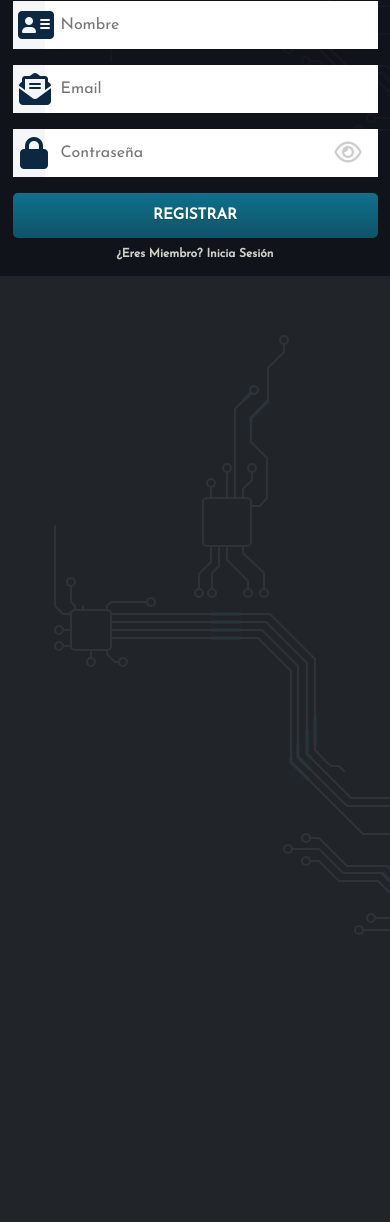
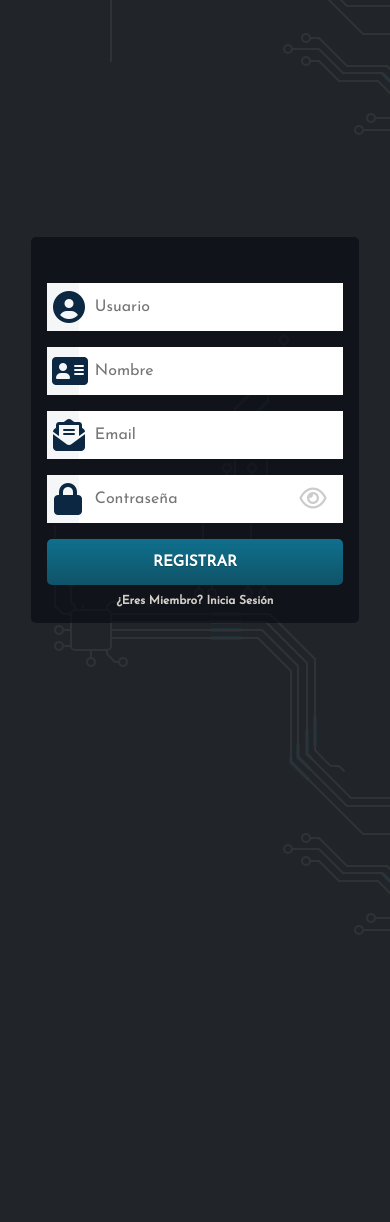
Before and after one commit to savelasquezo/VRT, a Django app: page /accounts/singup/ in a window 390 px wide; the page is wider, and only the part inside the window is pictured. Run offline with Django 4.2, Linux system fonts and the light colour scheme; style sheets or scripts are compiled from the project's sources; some libraries are stand-ins or nearby versions.

Commit message:
FixResponsive

```diff
--- a/core/InvestmentFund/static/css/accounts.css
+++ b/core/InvestmentFund/static/css/accounts.css
@@ -33,28 +33,73 @@
     text-align: center;
 }.ul-messages{margin-bottom:20px;padding:0;}.info {margin-top:0px;}
 
+.svg-container{
+    height:100vh;
+    width: 100%;
+    overflow: hidden;
+}
+
 .super-container{
     display: flex;
+    height: 100%;
     max-height:100vh;
     width: 100%;
     flex-direction: column;
     justify-content: center;
     align-items: center;
-    margin-top: 15%;
     overflow:hidden
 }
+
+.container{
+    position: absolute;
+    display: flex;
+    width: 100%;
+    height:100vh;
+    flex-direction: column;
+    justify-content: center;
+    align-items: center;
+    z-index: 99;
+    overflow: hidden;
+}.img-pw1{margin: 0px;margin-left: 10px;padding: 0px;transform: scale(0.8);}
+
+.container-pw{
+    display: flex;
+    width: 50%;
+    min-width: 280px;
+    flex-direction: column;
+    background: rgba(0, 0, 0, 0.20);
+    padding: 15px;
+    margin-top: -50px;
+    border-radius: 10px;
+    justify-content: center;
+    align-items: center;
+    text-align: center;
+    color: azure;
+}
+
+.container-form-confirm{
+    display: flex;
+    flex-direction: row;
+    justify-content: center;
+    align-items: center;
+    column-gap: 10px;
+}
+
 
 .login-form {
     padding: 2em;
     padding-bottom: 1em;
-    width:365px;
+    width:80%;
+    max-width:365px;
     border-radius: 5px;
     background: rgba(10, 10, 20, 0.65);
 }
 
 .flex-row {
     display: flex;
+    justify-content: center;
     position: relative;
+    margin: auto;
     margin-bottom: 1em;
 }
 
@@ -141,42 +186,6 @@
 }
 
 
-.container{
-    position: absolute;
-    display: flex;
-    width: 100%;
-    max-height:100vh;
-    margin: auto;
-    margin-top: 10%;
-    flex-direction: column;
-    justify-content: center;
-    align-items: center;
-    z-index: 99;
-    overflow: hidden;
-}.img-pw1{margin: 0px;margin-left: 10px;padding: 0px;transform: scale(0.8);}
-
-.container-pw{
-    display: flex;
-    width: 50%;
-    min-width: 280px;
-    flex-direction: column;
-    background: rgba(0, 0, 0, 0.20);
-    padding: 15px;
-    margin-top: -50px;
-    border-radius: 10px;
-    justify-content: center;
-    align-items: center;
-    text-align: center;
-    color: azure;
-}
-
-.container-form-confirm{
-    display: flex;
-    flex-direction: row;
-    justify-content: center;
-    align-items: center;
-    column-gap: 10px;
-}
 
 
 
@@ -246,3 +255,16 @@
      stroke-opacity: 1;
    }
  }
+
+ @media (max-width: 767px) {
+    .container {
+        width: 95%;
+    }
+    .flex-row {
+        margin: auto;
+        margin-bottom: 1em;
+    }
+    .login-form {
+        padding: 1em;
+    }
+  }
--- a/core/InvestmentFund/static/css/glider-gift.css
+++ b/core/InvestmentFund/static/css/glider-gift.css
@@ -107,9 +107,6 @@
 
 
 @media screen and (max-width: 800px) {
-	body {
-		padding: 40px 0;
-	}
 
 	.contenido-principal {
 		flex-direction: column;
--- a/core/InvestmentFund/templates/gift/gift.html
+++ b/core/InvestmentFund/templates/gift/gift.html
@@ -23,7 +23,7 @@
       <div class="date date-travel"><h4><span id="seconds"></span></h4><h1 class="cm cm-travel">SEGUNDOS</h1></div>
     {% endif %}
   </div>
-  <script> let bar_percent = {{ TimeGValue }};</script>
+  <script> let bar_percent = TimeGValue;</script>
   <div class="progress-bar-container progress-bar-container-travel">
     <div class="progress-bar" id="progress-bar"></div>
   </div>
@@ -43,7 +43,7 @@
               {% if ListGift %}
                 {% for Gift in ListGift %}
                     <div class="carousel__elemento">
-                      <img class="travel-banner" src="{{Gift.pBanner.url}}">
+                      <img class="gift-banner-md" src="{{Gift.pBanner.url}}">
                     </div>
                 {% endfor %}
               {% else %}
--- a/core/InvestmentFund/templates/home/home.html
+++ b/core/InvestmentFund/templates/home/home.html
@@ -110,7 +110,7 @@
     <header class="header">
         <div class="overlay"></div>
         <div class="header-content">
-            <p><img src="{% static '/images/logo/vrt-logoX-01.png' %}"></p><br>
+            <p ><img src="{% static '/images/logo/vrt-logoX-01.png' %}" class="img-header"></p><br>
             <p class="header-subtitle">¿Sabías qué los Fondos de Inversión Colectiva, son una alternativa de inversión que te
                  permite diversificar tus recursos para alcanzar tus sueños a corto o largo plazo?</p>
             <button id="play" class="btn btn-theme-color modal-toggle"><i class="ti-control-play text-danger"></i></button>
@@ -139,7 +139,7 @@
     <div class="container page-container">
         <div class="col-md-10 col-lg-8 m-auto-p">
             <h6 class="title mb-4">VRTFUND</h6>
-            <p class="mb-5">Somos un fondo de inversión colectiva, privado por referencia; si has llegado hasta aquí es porque
+            <p class="mb-5">Somos un fondo colectivo, privado por referencia; si has llegado hasta aquí es porque
                  alguien te a referenciado para que puedas hacer parte de nuestro portafolio, contamos con un equipo de
                  comerciantes experimentados, con el fin de brindarte los retornos más ajustados al riesgo, por lo tanto,
                  el beneficio es el más sostenible que existe en el momento.</p>
--- a/core/InvestmentFund/templates/home/info.html
+++ b/core/InvestmentFund/templates/home/info.html
@@ -102,6 +102,7 @@
     {% block block %}
     <div class="new-cards-container">
         <div class="grid">
+            <div class="card1">
                 <div class="card uppercase">
                     <p class="card-number">+12%</p>
                     <p class="card-title">Efectivo Anual</p>
@@ -128,6 +129,8 @@
                         <div class="line line-3"></div>
                     </div>
                 </div>
+            </div>
+            <div class="card2">
                 <div class="card uppercase">
                     <p class="card-number">+24%</p>
                     <p class="card-title">Efectivo Anual</p>
@@ -154,6 +157,8 @@
                         <div class="line line-3"></div>
                     </div>
                 </div>
+            </div>
+            <div class="card3">
                 <div class="card uppercase">
                     <p class="card-number">+36%</p>
                     <p class="card-title">Efectivo Anual</p>
@@ -182,6 +187,7 @@
                 </div>
             </div>
         </div>
+    </div>
     {% endblock %}
     <!-- end of page container -->
     <!-- Dorang js -->
--- a/core/InvestmentFund/templates/interface/interface.html
+++ b/core/InvestmentFund/templates/interface/interface.html
@@ -20,7 +20,7 @@
       <div class="date"><h1><span id="seconds"></span></h1><h1 class="cm">SEGUNDOS</h1></div>
     </div>
 
-  <script> let bar_percent = {{ TimeKValue }};</script>
+    <script> let bar_percent =TimeKValue;</script>
     <div class="progress-bar-container">
       <div class="progress-bar" id="progress-bar"></div>
     </div>
--- a/core/InvestmentFund/templates/registration/base.html
+++ b/core/InvestmentFund/templates/registration/base.html
@@ -20,6 +20,7 @@
   </script>
 </head>
 <body>
+  <div class="svg-container">
   <svg class="svg-class" width="2400px" height="1600px" viewBox="0 0 2400 1600" version="1.1" xmlns="http://www.w3.org/2000/svg" xmlns:xlink="http://www.w3.org/1999/xlink">
     <g id="paths" transform="translate(36.000000, 0.000000)" class="path" stroke="#02b3e4" stroke-width="4" stroke-width="2" fill="none" fill-rule="evenodd" stroke-linecap="butt" stroke-linejoin="round" fill="none" stroke-opacity="1" stroke-dasharray="30,150" stroke-dashoffset="2000">
       <g id="C23" transform="translate(176.000000, 0.000000)">
@@ -1235,7 +1236,8 @@
       </g>
     </g>
   </svg>
-{% block block %}
-{% endblock %}
+  {% block block %}
+  {% endblock %}
+</div>
 </body>
 </html>
--- a/core/InvestmentFund/templates/registration/singup.html
+++ b/core/InvestmentFund/templates/registration/singup.html
@@ -19,31 +19,31 @@
         <div style="height: 30px;"></div>
         {% endif %}
         {% csrf_token %}
-        <div class="flex-row">
-            <div class="login__field"><i class="login__icon fa-solid fa-circle-user"></i></div>
+        <div class="flex-row input-container">
+            <i class="login__icon fa-solid fa-circle-user"></i>
             <label class="lf--label" for="username"></label>
             <input type="text" class='lf--input' placeholder='Usuario' name="username" autofocus="" autocapitalize="none"  maxlength="64" required id="username">
         </div>
-        <div class="flex-row">
-            <div class="login__field"><i class="login__icon fa-solid fa-address-card"></i></i></div>
+        <div class="flex-row input-container">
+            <i class="login__icon fa-solid fa-address-card"></i>
             <label class="lf--label" for="name"></label>
             <input type="text" class='lf--input' placeholder='Nombre' name="name" autofocus="" autocapitalize="none"  maxlength="64" required id="name">
         </div>
-        <div class="flex-row">
-            <div class="login__field"><i class="login__icon fa-solid fa-envelope-open-text"></i></div>
+        <div class="flex-row input-container">
+            <i class="login__icon fa-solid fa-envelope-open-text"></i>
             <label class="lf--label" for="email"></label>
             <input type="email" class='lf--input' placeholder='Email' name="email"  required id="email">
         </div>
-        <div class="flex-row">
-            <div class="login__field"><i class="login__icon fas fa-lock"></i></div>
+        <div class="flex-row input-container">
+            <i class="login__icon fas fa-lock"></i>
             <label class="lf--label" for="password"></label>
             <input type="password" class='lf--input' placeholder='Contraseña' name="password" required id="password" autocomplete="off">
             <div toggle="#password" class="fa fa-fw fa-eye field-icon toggle-password"></div>
         </div>
-        <button class="g-recaptcha lf--submit" data-sitekey="6LdIIq4lAAAAAEARmW2-eMwQ-xoP3xe6FFLyzd01" data-callback="onSubmit">REGISTRAR</button>
+        <button class="g-recaptcha lf--submit input-container" data-sitekey="6LdIIq4lAAAAAEARmW2-eMwQ-xoP3xe6FFLyzd01" data-callback="onSubmit">REGISTRAR</button>
         <a href="{% url 'login' %}" class='lf--allready'>¿Eres Miembro? Inicia Sesión</a>
+    </form>
     </div>
-    </form>
     <script src="{% static 'js/jquery.js' %}"></script>
     <script src="{% static 'js/toggle-password.js' %}"></script>
 </div>
```
Also changed, not shown: core/InvestmentFund/static/css/cards-gift.css (+12 -1 lines), core/InvestmentFund/static/css/gift.css (+10 -2 lines), core/InvestmentFund/static/css/new-cards.css (+12 -3 lines), core/InvestmentFund/static/js/owl.carousel.js (+12 -12 lines), core/InvestmentFund/static/css/owl.carousel.min.css, core/InvestmentFund/static/dorang/assets/css/dorang.css. Lines whose indentation alone changed are shown as unchanged.
